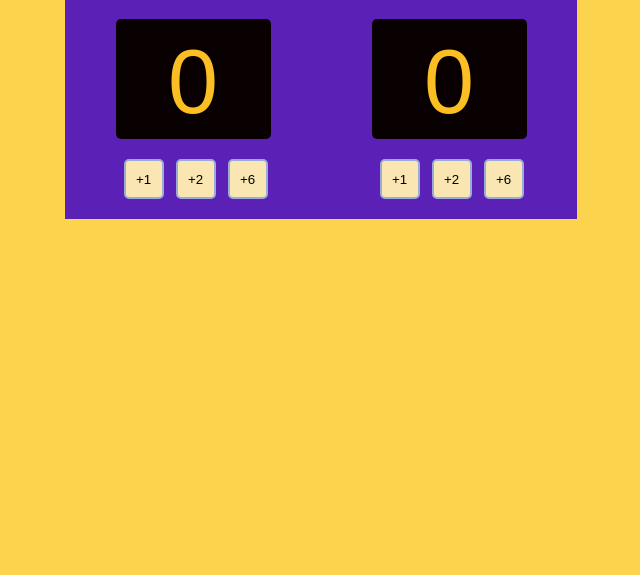
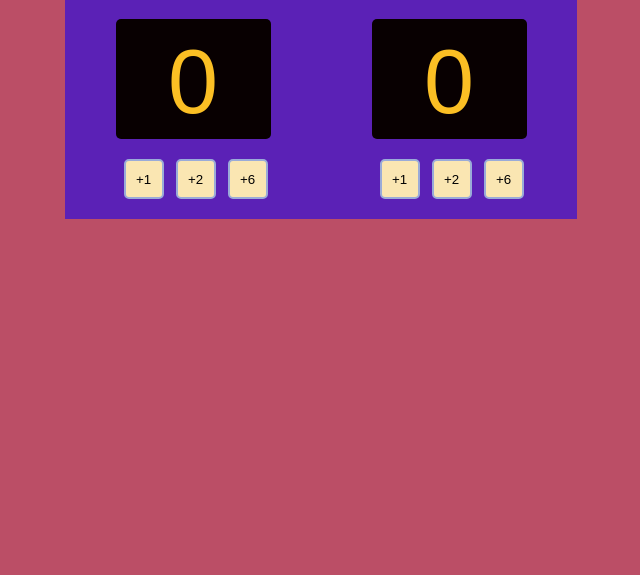
Before and after one commit to victoriazal/flag-football-score-counter, a plain HTML site: page score/index.html in a window 1280 px wide. Shown: the part 225-800 px from the top of the page, without its empty margins (319-959 px from the left). Drawn offline with Linux system fonts and the light colour scheme; a web font is replaced by a local one.

Commit message:
changed background color

```diff
--- a/score/index.css
+++ b/score/index.css
@@ -1,6 +1,6 @@
 body {
     margin: 0;
-    background-color: #FCD34D;
+    background-color: #bb4e66;
 }
 
 .container {
```
